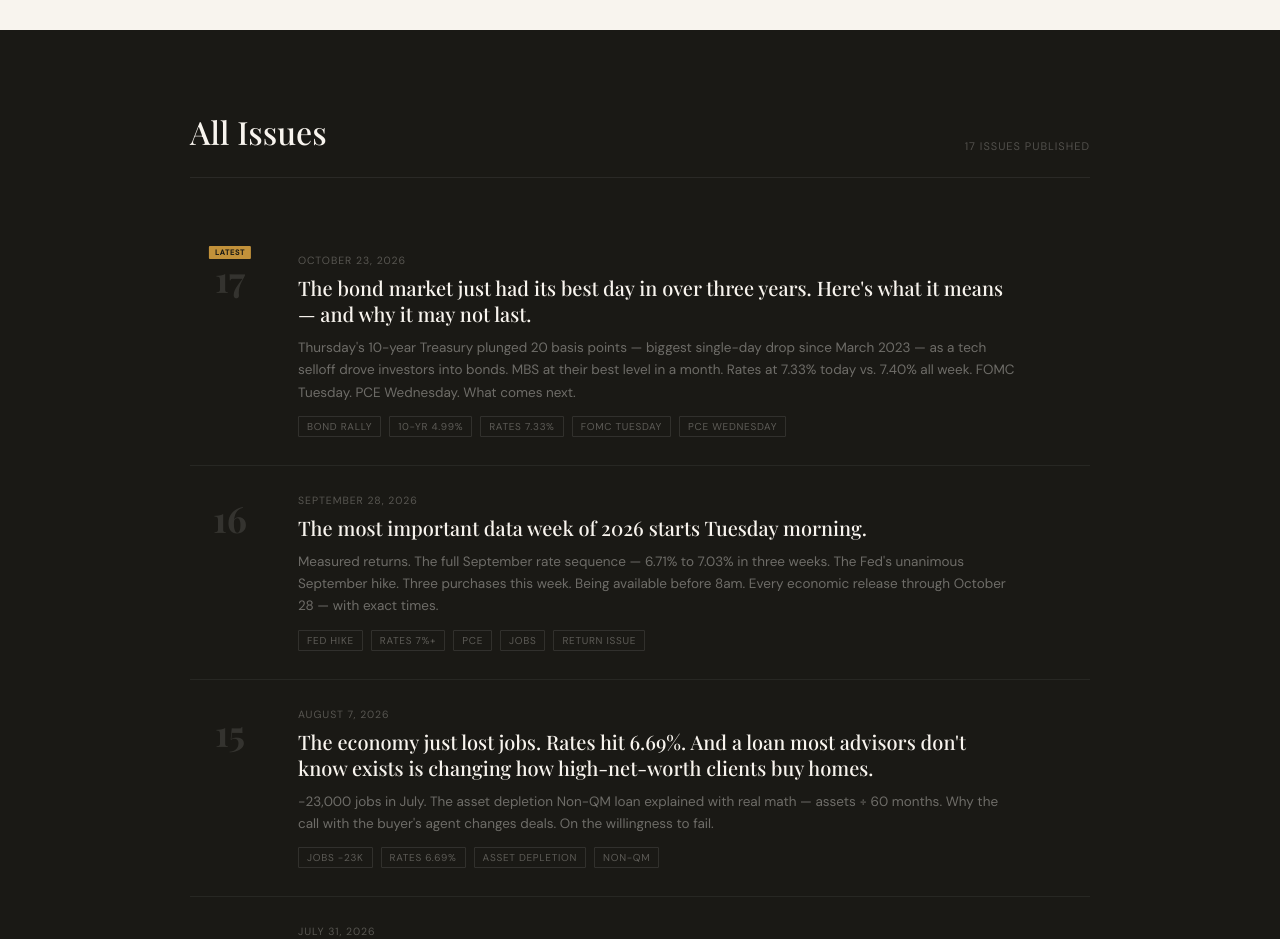
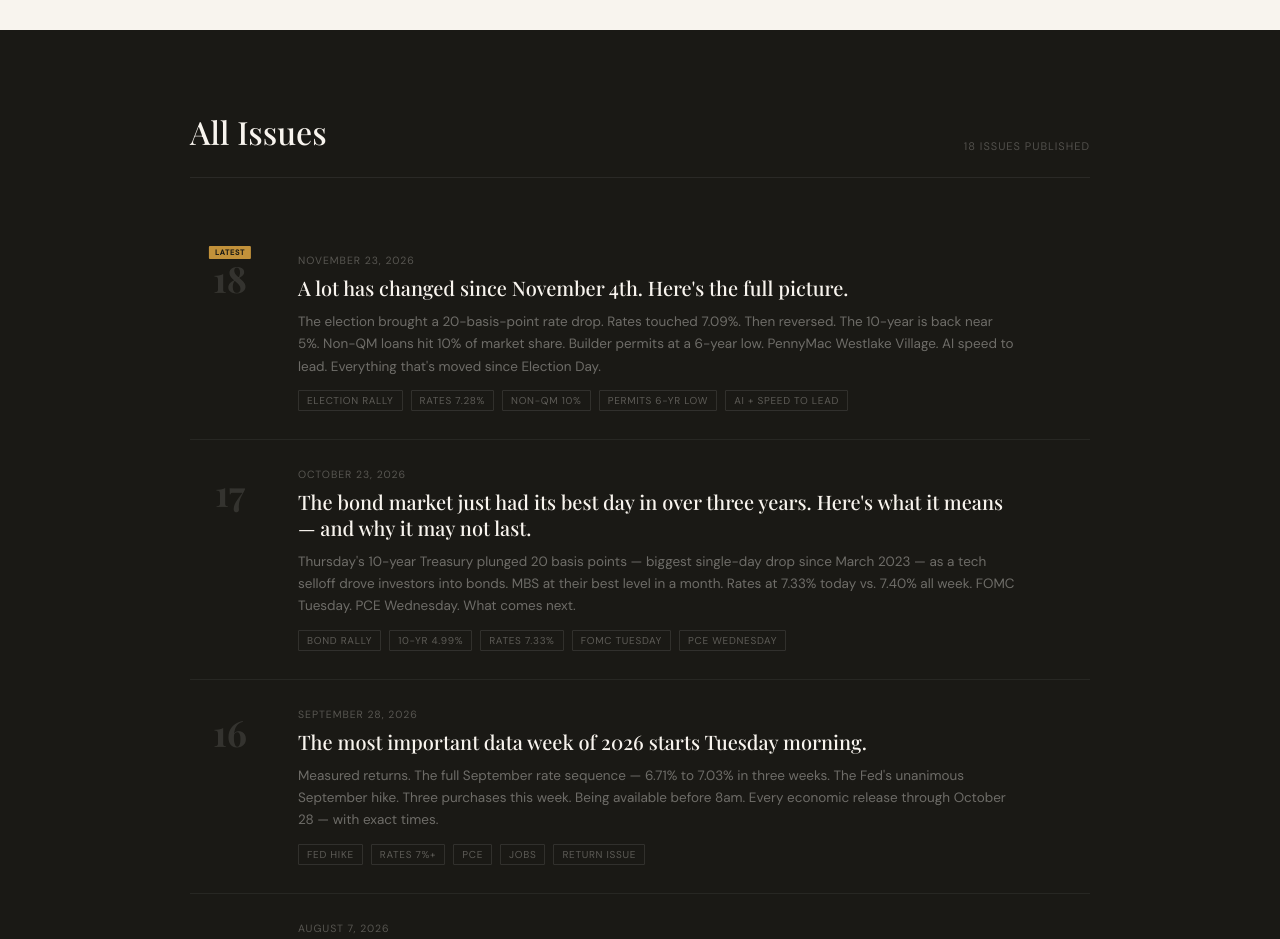
Before and after one commit to anthonydeal1991/Measured, a plain HTML site: page index.html in a window 1280 px wide. Shown: the part 1440-2379 px from the top of the page. Drawn offline with nearby package versions, Linux system fonts and the light colour scheme; a web font is replaced by a local one.

Commit message:
index.html

```diff
--- a/index.html
+++ b/index.html
@@ -170,10 +170,21 @@
   <div class="issues-inner">
     <div class="issues-header">
       <h2 class="issues-heading">All Issues</h2>
-      <span class="issues-count">17 issues published</span>
+      <span class="issues-count">18 issues published</span>
     </div>
 
-    <a href="measured-issue-17.html" class="issue-card latest">
+    <a href="measured-issue-18.html" class="issue-card latest">
+      <div class="issue-num-wrap"><div class="issue-num">18</div></div>
+      <div class="issue-body">
+        <div class="issue-date">November 23, 2026</div>
+        <div class="issue-title">A lot has changed since November 4th. Here's the full picture.</div>
+        <div class="issue-desc">The election brought a 20-basis-point rate drop. Rates touched 7.09%. Then reversed. The 10-year is back near 5%. Non-QM loans hit 10% of market share. Builder permits at a 6-year low. PennyMac Westlake Village. AI speed to lead. Everything that's moved since Election Day.</div>
+        <div class="issue-tags"><span class="tag">Election Rally</span><span class="tag">Rates 7.28%</span><span class="tag">Non-QM 10%</span><span class="tag">Permits 6-Yr Low</span><span class="tag">AI + Speed to Lead</span></div>
+      </div>
+      <div class="issue-read">Read →</div>
+    </a>
+
+    <a href="measured-issue-17.html" class="issue-card">
       <div class="issue-num-wrap"><div class="issue-num">17</div></div>
       <div class="issue-body">
         <div class="issue-date">October 23, 2026</div>
```
